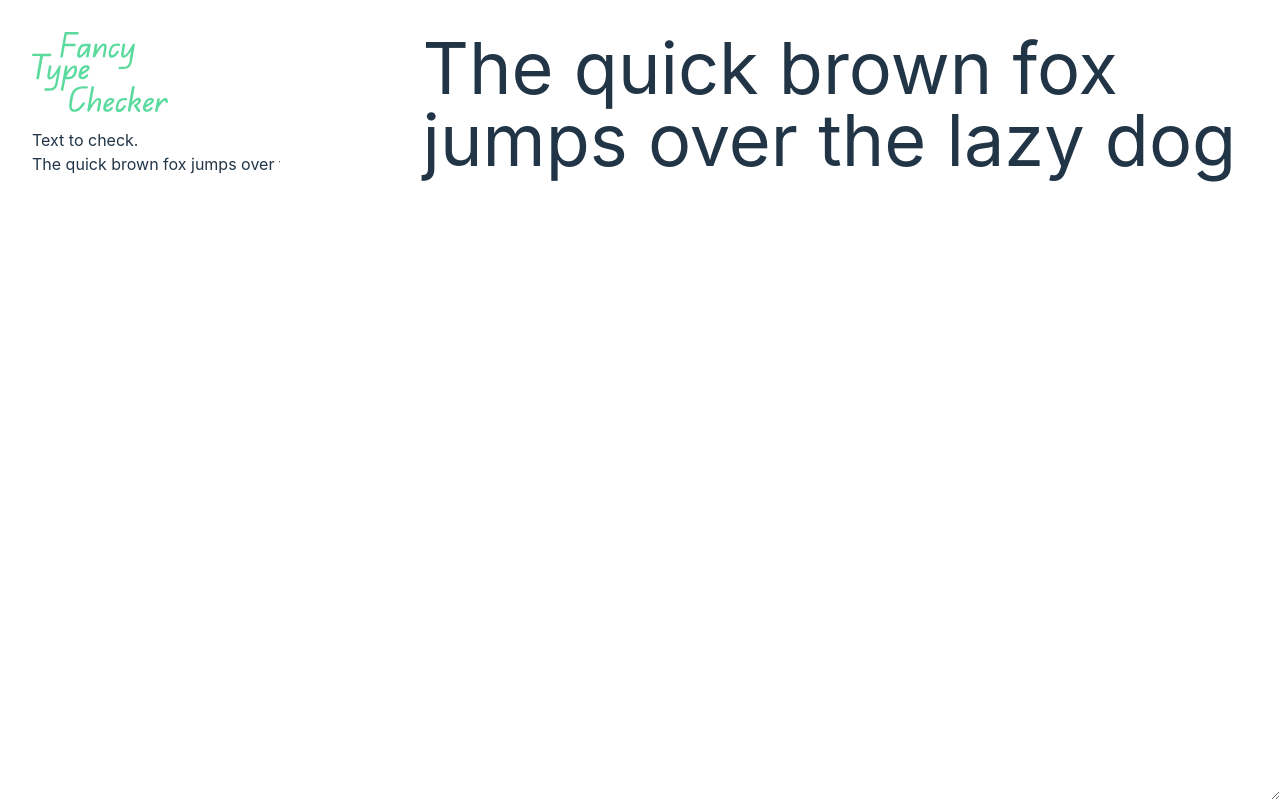
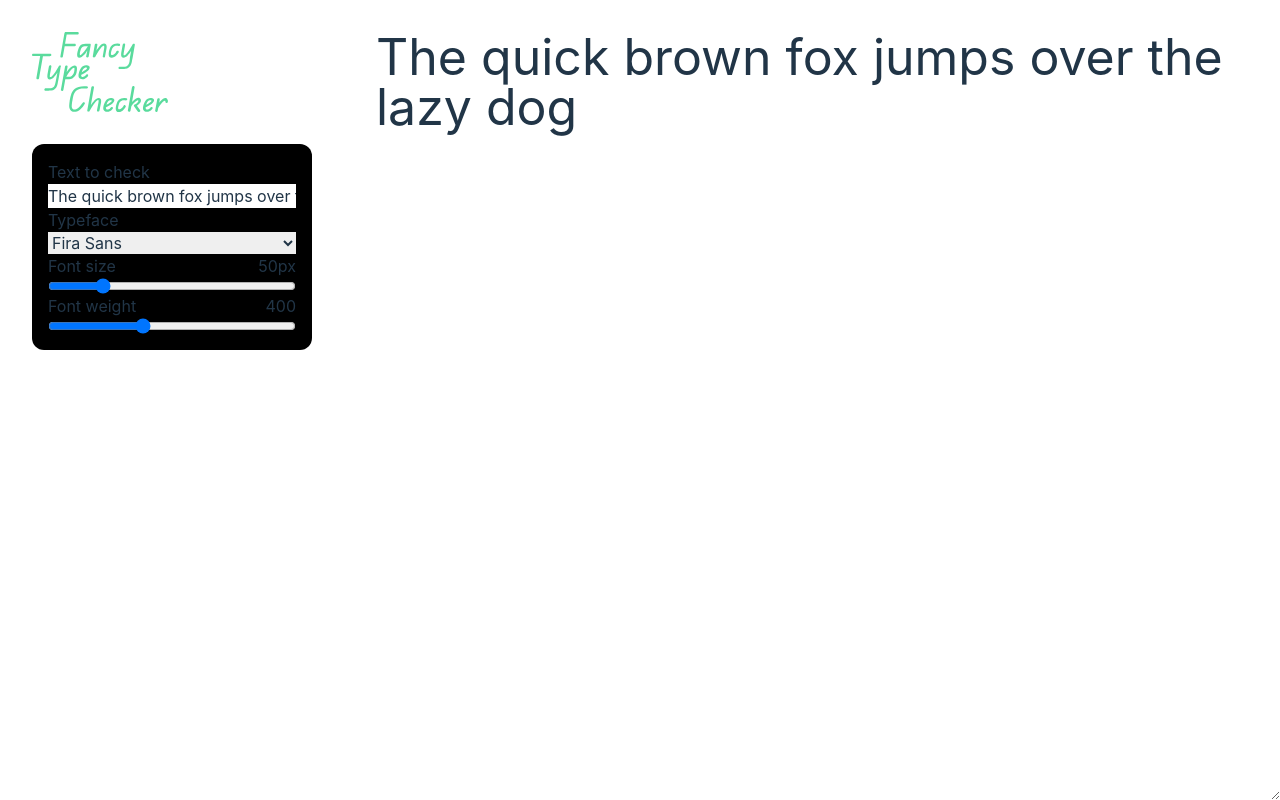
Before and after one commit to HalloJo/fancy-pancy-type-checker, a React (Vite) app: page / in a window 1280 px wide. Built offline with nearby package versions, Linux system fonts and the light colour scheme.

Commit message:
Add the first inputs for changing the text

```diff
--- a/src/App.tsx
+++ b/src/App.tsx
@@ -7,6 +7,8 @@ const App = () => {
   const baseSentence = "The quick brown fox jumps over the lazy dog";
 
   const [text, setText] = useState(baseSentence);
+  const [fontSize, setFontSize] = useState(50);
+  const [fontWeight, setFontWeight] = useState(400);
 
   const handleTextChange = (
     event: ChangeEvent<HTMLTextAreaElement> | ChangeEvent<HTMLInputElement>
@@ -14,24 +16,72 @@ const App = () => {
     setText(event.target.value);
   };
 
+  const handleStyleChange = (event: ChangeEvent<HTMLInputElement>) => {
+    const { name } = event.target;
+
+    if (name === "typesize") {
+      setFontSize(parseInt(event.target.value, 10));
+    } else if (name === "fontweight") {
+      setFontWeight(parseInt(event.target.value, 10));
+    }
+  };
+
   return (
     <div className="h-screen">
       <div className="flex justify-between flex-row h-full">
-        <div className="p-8">
+        <div className="p-8 flex-1">
           <img
             src={fancyLogo}
-            className="h-20 mb-4"
+            className="h-20 mb-8"
             alt="Fancy Type Checker logo"
           />
-
-          <div>
-            <label htmlFor="">Text to check.</label>
-            <input type="text" value={text} onChange={handleTextChange} />
+          <div className="bg-black p-4 rounded-xl">
+            <div className="flex flex-col">
+              <label htmlFor="">Text to check</label>
+              <input type="text" value={text} onChange={handleTextChange} />
+            </div>
+            <div className="flex flex-col">
+              <label htmlFor="typeface">Typeface</label>
+              <select name="typeface">
+                <option value="Fire Sans">Fira Sans</option>
+              </select>
+            </div>
+            <div className="flex flex-col">
+              <label className="w-full flex justify-between" htmlFor="typesize">
+                Font size <span>{fontSize}px</span>
+              </label>
+              <input
+                type="range"
+                name="typesize"
+                min="12"
+                max="200"
+                value={fontSize}
+                onChange={handleStyleChange}
+              />
+            </div>
+            <div className="flex flex-col">
+              <label
+                className="w-full flex justify-between"
+                htmlFor="fontweight"
+              >
+                Font weight <span>{fontWeight}</span>
+              </label>
+              <input
+                type="range"
+                name="fontweight"
+                min={100}
+                max={900}
+                step={100}
+                value={fontWeight}
+                onChange={handleStyleChange}
+              />
+            </div>
           </div>
         </div>
         <textarea
           className="w-[75%] p-8 h-full text-7xl"
           value={text}
+          style={{ fontSize: `${fontSize}px`, fontWeight: `${fontWeight}` }}
           onChange={handleTextChange}
         />
       </div>
```
